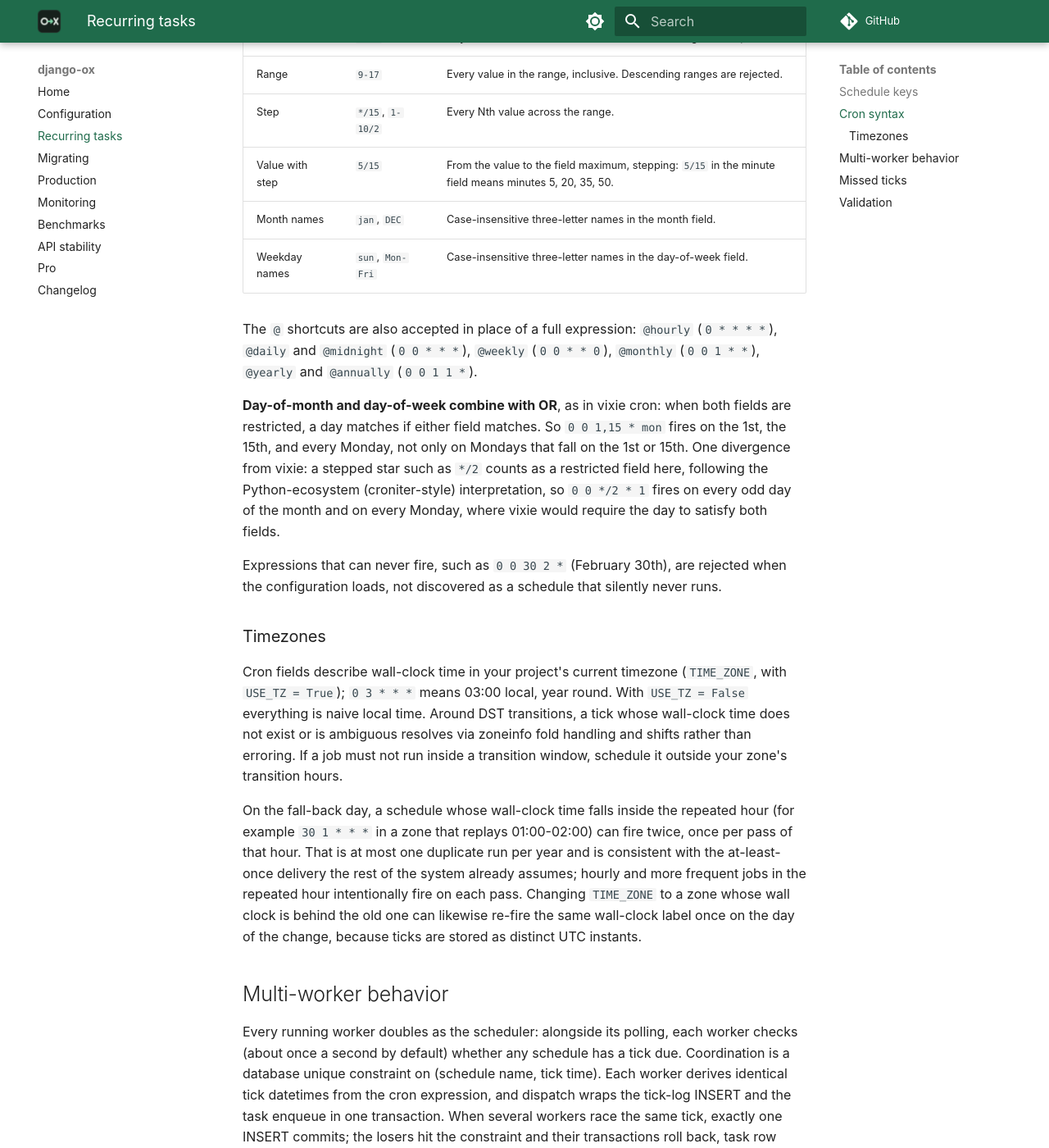
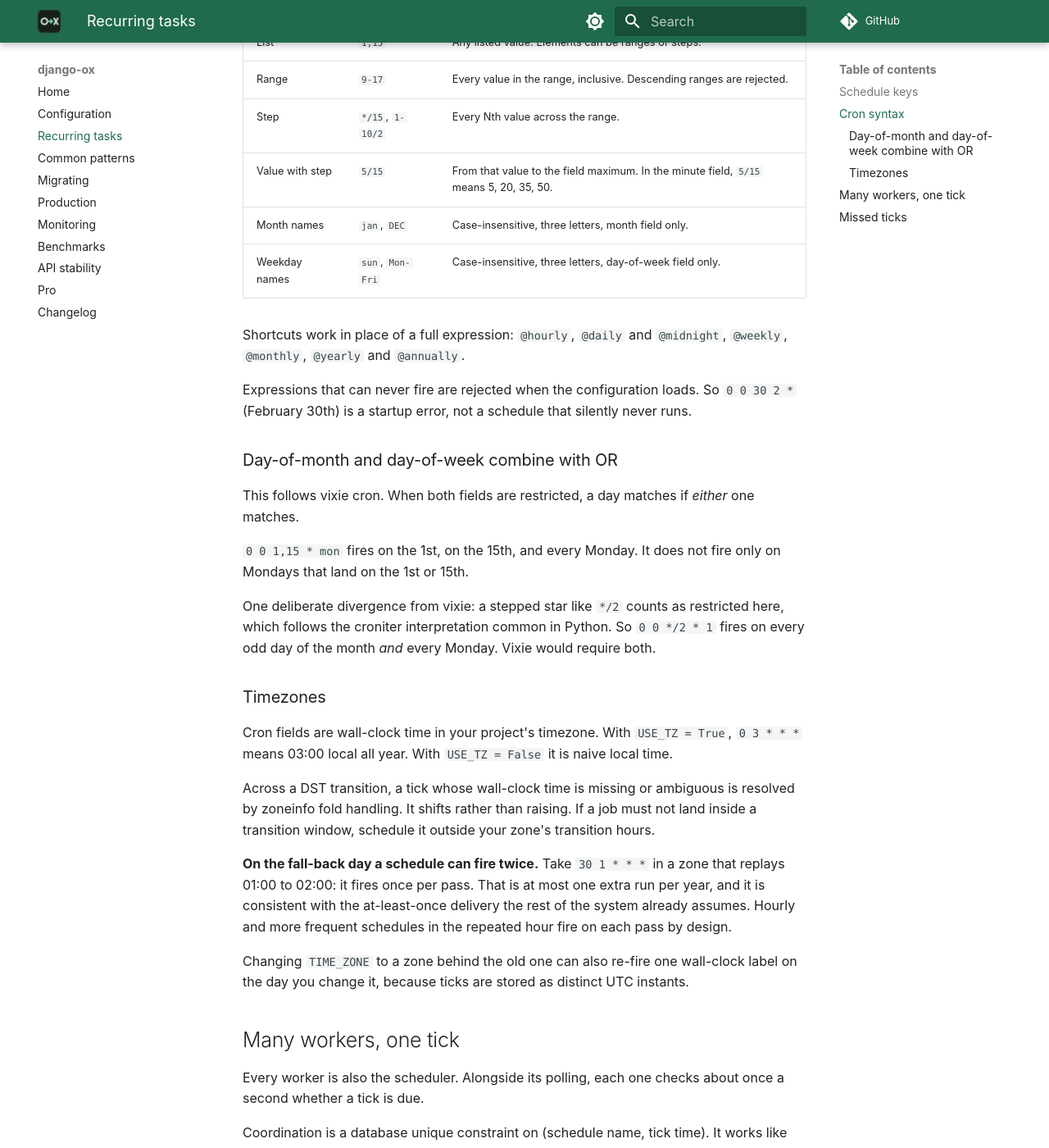
Before and after one commit to oxpull/django-ox, an MkDocs documentation site: the page built from docs/recurring-tasks.md, in a window 1280 px wide and 1400 px high, scrolled down 1712 px. Shown: the whole window at 82% size. Built offline with MkDocs 1.6.1 and Material for MkDocs 9.7.7, drawn with Linux system fonts in a browser that asks for light colours; comment, search, counter and statistics services are not loaded; some of the changed text lies outside the part shown.

Commit message:
Add a patterns page, and make the recurring-tasks page readable
The patterns page covers what people actually reach for: enqueueing inside a
transaction, retrying a third-party call, answering a webhook, polling a result,
deferring work, separating slow queues, scheduled cleanup, writing a task that
survives running twice, and testing without a worker.

It also documents something that was true but undocumented: a task function is
not called inside a transaction, so anything needing one has to open it.

The recurring-tasks page said the right things in sentences too long to follow,
averaging 25 words with eleven over thirty. Same facts, restructured, now
averaging 14. The multi-worker heading changed, so the inbound link from
production.md moves with it.

````diff
--- /dev/null
+++ b/docs/patterns.md
@@ -0,0 +1,227 @@
+# Common patterns
+
+Worked examples for the things people actually reach for. Every snippet uses the
+standard `django.tasks` API, so it works on any backend; the notes point out
+where django-ox behaves differently from a broker.
+
+## Send an email after signup
+
+The common case, and the one where a database queue behaves differently from a
+broker.
+
+```python
+from django.db import transaction
+from django.tasks import task
+
+
+@task
+def send_welcome_email(user_id):
+    user = User.objects.get(pk=user_id)
+    send_mail("Welcome", "...", None, [user.email])
+
+
+def register(request):
+    with transaction.atomic():
+        user = User.objects.create_user(...)
+        send_welcome_email.enqueue(user.pk)
+```
+
+No `transaction.on_commit()` here. The enqueue is an `INSERT` on the same
+connection, so the task becomes visible to workers only when the transaction
+commits. If `create_user` is rolled back further up, the email task disappears
+with it.
+
+Pass the id, not the object. Arguments are stored as JSON, and a stale copy of a
+model is a bug waiting to happen.
+
+## Retry a flaky third-party call
+
+Retries are automatic. Raise, and the worker schedules the next attempt with
+exponential backoff.
+
+```python
+@task
+def sync_to_crm(order_id):
+    order = Order.objects.get(pk=order_id)
+    response = httpx.post("https://crm.example.com/orders", json=order.payload)
+    response.raise_for_status()  # a 5xx raises, so the task retries
+```
+
+Tune the envelope on the backend, not per task:
+
+```python
+"OPTIONS": {
+    "MAX_ATTEMPTS": 5,
+    "BACKOFF_INITIAL": 10,   # seconds before the second attempt
+    "BACKOFF_MAX": 600,      # ceiling
+}
+```
+
+Every attempt keeps its own traceback, so a task that failed four times shows
+all four. After `MAX_ATTEMPTS` the task is `FAILED` and stays in the table:
+`ox_prune` keeps failed rows unless you pass `--include-failed`.
+
+## Answer a webhook fast
+
+Do the minimum in the request, then hand off. The sender gets its `200` straight
+away, however long the work behind it takes.
+
+```python
+@task
+def process_payment_event(event_id):
+    ...
+
+
+@csrf_exempt
+def stripe_webhook(request):
+    event = WebhookEvent.objects.create(payload=json.loads(request.body))
+    process_payment_event.enqueue(event.pk)
+    return HttpResponse(status=200)
+```
+
+Both writes are in the same transaction, so you cannot acknowledge an event you
+failed to record, or record one that never gets processed.
+
+## Run a job and check on it later
+
+`enqueue()` returns a result you can look up by id.
+
+```python
+result = build_report.enqueue(month="2026-08")
+request.session["report_task_id"] = result.id
+```
+
+```python
+from django.tasks import TaskResultStatus
+
+result = build_report.get_result(request.session["report_task_id"])
+result.refresh()
+
+if result.status == TaskResultStatus.SUCCESSFUL:
+    return redirect(result.return_value)
+if result.status == TaskResultStatus.FAILED:
+    return render(request, "report_failed.html", {"errors": result.errors})
+return render(request, "report_pending.html", {"attempts": result.attempts})
+```
+
+`refresh()` re-reads from the database, so call it before checking status.
+`status` is one of `READY`, `RUNNING`, `SUCCESSFUL` or `FAILED`, and
+`is_finished` covers the last two. Return values are stored as JSON, so return a
+URL or an id rather than a file or a model.
+
+## Defer work to a specific time
+
+Use `.using(run_after=...)`. It returns a copy of the task with that setting
+applied.
+
+```python
+from datetime import timedelta
+from django.utils import timezone
+
+send_reminder.using(run_after=timezone.now() + timedelta(days=1)).enqueue(booking.pk)
+```
+
+Workers ignore the row until then. For anything on a repeating clock, use a
+[schedule](recurring-tasks.md) instead of enqueueing the next one from inside
+the task.
+
+## Keep slow work off the fast queue
+
+Give slow tasks their own queue and run a separate worker for it, so a batch of
+report builds cannot delay password resets.
+
+```python
+@task(queue_name="reports")
+def build_report(month): ...
+
+
+@task(queue_name="emails", priority=50)
+def send_password_reset(user_id): ...
+```
+
+```
+python manage.py ox_worker --queues emails --concurrency 4
+python manage.py ox_worker --queues reports --concurrency 1
+```
+
+Priority runs from -100 to 100, higher first, and applies within a queue rather
+than across queues. List every queue you use in the backend's `QUEUES`, or set
+`QUEUES: []` to accept any name.
+
+## Clean up on a schedule
+
+```python
+"OPTIONS": {
+    "SCHEDULES": {
+        "expire-carts": {
+            "task": "shop.tasks.expire_abandoned_carts",
+            "cron": "*/30 * * * *",
+        },
+    },
+}
+```
+
+Nothing extra to run: the workers you already have dispatch the ticks. Details
+in [Recurring tasks](recurring-tasks.md).
+
+Task rows are not deleted for you. Run `ox_prune` on your own schedule, from
+cron, a systemd timer, or a django-ox schedule:
+
+```
+python manage.py ox_prune --older-than 7d
+```
+
+## Make a task safe to run twice
+
+The one habit worth building. Execution is at-least-once, so a task retries both
+when it raises and when its worker dies mid-run. Assume every task can run
+again.
+
+```python
+from django.db import transaction
+
+
+@task
+def charge_order(order_id):
+    with transaction.atomic():
+        order = Order.objects.select_for_update().get(pk=order_id)
+        if order.charged_at:
+            return  # a previous attempt already did this
+        charge(order, idempotency_key=f"order-{order.pk}")
+        order.charged_at = timezone.now()
+        order.save(update_fields=["charged_at"])
+```
+
+Guard on state you have written, not on a flag you set in memory. The row lock
+serialises concurrent attempts, and the idempotency key covers the gap where the
+charge succeeds but the transaction does not commit. Use one whenever the
+external system offers it.
+
+**Your task is not run inside a transaction.** The worker manages its own for
+claiming and bookkeeping, but your function is called outside them, so
+`select_for_update()` and anything else needing an open transaction must open
+one, as above.
+
+## Test without a worker
+
+Point the test settings at Django's own backends. No django-ox tables, no worker
+process.
+
+```python
+# runs tasks inline, so an assertion right after enqueue sees the effect
+TASKS = {"default": {"BACKEND": "django.tasks.backends.immediate.ImmediateBackend"}}
+```
+
+```python
+# records tasks without running them, for asserting what was enqueued
+TASKS = {"default": {"BACKEND": "django.tasks.backends.dummy.DummyBackend"}}
+```
+
+Keep django-ox in the settings you use for integration tests, where the point is
+to exercise claiming and retries for real.
+
+## Not in the core
+
+Batches, unique or deduplicated tasks, rate limiting and metrics export are not
+part of django-ox. They are the [Oxpull Pro](pro.md) feature set. Chains and
+workflows are on that roadmap and do not exist yet in either tier.
--- a/docs/production.md
+++ b/docs/production.md
@@ -79,7 +79,7 @@
   contention.
 - **Recurring schedules need no dedicated node.** Every worker dispatches;
   a unique constraint guarantees each tick fires once. See
-  [Recurring tasks](recurring-tasks.md#multi-worker-behavior).
+  [Recurring tasks](recurring-tasks.md#many-workers-one-tick).
 
 Workers can also be split by queue: run
 `ox_worker --queues emails --concurrency 8` next to
--- a/docs/recurring-tasks.md
+++ b/docs/recurring-tasks.md
@@ -1,10 +1,9 @@
 # Recurring tasks
 
-django-ox runs cron-style recurring tasks without a separate scheduler
-process. Schedules are declared in settings, next to the backend they
-enqueue through, so they are versioned and deployed with the code that
-defines the tasks. The database holds only a dispatch log; there are no
-schedule rows to edit by hand.
+django-ox runs cron-style schedules with no separate scheduler process. You
+declare them in settings, next to the backend they enqueue through, so they are
+versioned and deployed with your code. The database holds a dispatch log and
+nothing else. There are no schedule rows to edit by hand.
 
 ```python
 TASKS = {
@@ -28,19 +27,20 @@
 }
 ```
 
-Each tick enqueues a normal task instance, which workers claim and execute
-through the ordinary queue. Retries, backoff, priorities and the result
-store all apply unchanged.
+Each tick enqueues an ordinary task. Workers claim it through the normal queue,
+so retries, backoff, priorities and the result store all work as usual.
 
 ## Schedule keys
 
-Schedule names are the dictionary keys: non-empty strings, at most 128
-characters. Schedule names must be unique across all configured backends,
-not just within one; the dispatch log is keyed by name alone, so a name
-shared between two backends is rejected at startup and by `manage.py
-check` (`django_ox.E003`) instead of letting the backends suppress each
-other's ticks. Each entry accepts exactly these keys (anything else is
-rejected at startup):
+The dictionary keys are the schedule names. They must be non-empty strings of at
+most 128 characters.
+
+**Names must be unique across every backend, not just within one.** The dispatch
+log is keyed by name alone, so two backends sharing a name would suppress each
+other's ticks. A duplicate is rejected at worker startup and by
+`manage.py check`, as `django_ox.E003`.
+
+Each entry accepts exactly these keys. Anything else is rejected at startup:
 
 | Key | Required | Meaning |
 | --- | --- | --- |
@@ -51,114 +51,96 @@
 | `queue_name` | no | Queue override; defaults to the task's own queue. |
 | `priority` | no | Priority override, -100 to 100. |
 
-A schedule always enqueues through the backend it is declared under, even
-if the task was declared with a different backend alias.
+A schedule enqueues through the backend it is declared under. That holds even if
+the task itself was declared against a different backend alias.
 
 ## Cron syntax
 
-Expressions use the classic five fields, in order: minute (0-59), hour
-(0-23), day of month (1-31), month (1-12), day of week (0-7, where both 0
-and 7 mean Sunday). The parser supports vixie cron syntax:
+Five fields, in order: minute (0-59), hour (0-23), day of month (1-31), month
+(1-12), day of week (0-7, where 0 and 7 both mean Sunday).
 
 | Form | Example | Meaning |
 | --- | --- | --- |
 | Any | `*` | Every value. |
 | Value | `30` | That value. |
-| List | `1,15` | Any listed value. Elements can themselves be ranges or steps. |
+| List | `1,15` | Any listed value. Elements can be ranges or steps. |
 | Range | `9-17` | Every value in the range, inclusive. Descending ranges are rejected. |
 | Step | `*/15`, `1-10/2` | Every Nth value across the range. |
-| Value with step | `5/15` | From the value to the field maximum, stepping: `5/15` in the minute field means minutes 5, 20, 35, 50. |
-| Month names | `jan`, `DEC` | Case-insensitive three-letter names in the month field. |
-| Weekday names | `sun`, `Mon-Fri` | Case-insensitive three-letter names in the day-of-week field. |
+| Value with step | `5/15` | From that value to the field maximum. In the minute field, `5/15` means 5, 20, 35, 50. |
+| Month names | `jan`, `DEC` | Case-insensitive, three letters, month field only. |
+| Weekday names | `sun`, `Mon-Fri` | Case-insensitive, three letters, day-of-week field only. |
 
-The `@` shortcuts are also accepted in place of a full expression:
-`@hourly` (`0 * * * *`), `@daily` and `@midnight` (`0 0 * * *`), `@weekly`
-(`0 0 * * 0`), `@monthly` (`0 0 1 * *`), `@yearly` and `@annually`
-(`0 0 1 1 *`).
+Shortcuts work in place of a full expression: `@hourly`, `@daily` and
+`@midnight`, `@weekly`, `@monthly`, `@yearly` and `@annually`.
 
-**Day-of-month and day-of-week combine with OR**, as in vixie cron: when
-both fields are restricted, a day matches if either field matches. So
-`0 0 1,15 * mon` fires on the 1st, the 15th, and every Monday, not only on
-Mondays that fall on the 1st or 15th. One divergence from vixie: a stepped
-star such as `*/2` counts as a restricted field here, following the
-Python-ecosystem (croniter-style) interpretation, so `0 0 */2 * 1` fires
-on every odd day of the month and on every Monday, where vixie would
-require the day to satisfy both fields.
+Expressions that can never fire are rejected when the configuration loads. So
+`0 0 30 2 *` (February 30th) is a startup error, not a schedule that silently
+never runs.
 
-Expressions that can never fire, such as `0 0 30 2 *` (February 30th), are
-rejected when the configuration loads, not discovered as a schedule that
-silently never runs.
+### Day-of-month and day-of-week combine with OR
+
+This follows vixie cron. When both fields are restricted, a day matches if
+*either* one matches.
+
+`0 0 1,15 * mon` fires on the 1st, on the 15th, and every Monday. It does not
+fire only on Mondays that land on the 1st or 15th.
+
+One deliberate divergence from vixie: a stepped star like `*/2` counts as
+restricted here, which follows the croniter interpretation common in Python. So
+`0 0 */2 * 1` fires on every odd day of the month *and* every Monday. Vixie
+would require both.
 
 ### Timezones
 
-Cron fields describe wall-clock time in your project's current timezone
-(`TIME_ZONE`, with `USE_TZ = True`); `0 3 * * *` means 03:00 local, year
-round. With `USE_TZ = False` everything is naive local time. Around DST
-transitions, a tick whose wall-clock time does not exist or is ambiguous
-resolves via zoneinfo fold handling and shifts rather than erroring. If a
-job must not run inside a transition window, schedule it outside your
-zone's transition hours.
+Cron fields are wall-clock time in your project's timezone. With `USE_TZ = True`,
+`0 3 * * *` means 03:00 local all year. With `USE_TZ = False` it is naive local
+time.
 
-On the fall-back day, a schedule whose wall-clock time
-falls inside the repeated hour (for example `30 1 * * *` in a zone that
-replays 01:00-02:00) can fire twice, once per pass of that hour. That is
-at most one duplicate run per year and is consistent with the at-least-once
-delivery the rest of the system already assumes; hourly and more frequent
-jobs in the repeated hour intentionally fire on each pass. Changing
-`TIME_ZONE` to a zone whose wall clock is behind the old one can likewise
-re-fire the same wall-clock label once on the day of the change, because
-ticks are stored as distinct UTC instants.
+Across a DST transition, a tick whose wall-clock time is missing or ambiguous is
+resolved by zoneinfo fold handling. It shifts rather than raising. If a job must
+not land inside a transition window, schedule it outside your zone's transition
+hours.
 
-## Multi-worker behavior
+**On the fall-back day a schedule can fire twice.** Take `30 1 * * *` in a zone
+that replays 01:00 to 02:00: it fires once per pass. That is at most one extra
+run per year, and it is consistent with the at-least-once delivery the rest of
+the system already assumes. Hourly and more frequent schedules in the repeated
+hour fire on each pass by design.
 
-Every running worker doubles as the scheduler: alongside its polling, each
-worker checks (about once a second by default) whether any schedule has a
-tick due. Coordination is a database unique constraint on
-(schedule name, tick time). Each worker derives identical tick datetimes
-from the cron expression, and dispatch wraps the tick-log INSERT and the
-task enqueue in one transaction. When several workers race the same tick,
-exactly one INSERT commits; the losers hit the constraint and their
-transactions roll back, task row included. Each tick therefore fires
-exactly once, with any number of workers, and dispatching survives as long
-as at least one worker is running.
+Changing `TIME_ZONE` to a zone behind the old one can also re-fire one
+wall-clock label on the day you change it, because ticks are stored as distinct
+UTC instants.
 
-Scheduling is a property of the workers you already run; it adds nothing
-extra to deploy, monitor, or fail over.
+## Many workers, one tick
+
+Every worker is also the scheduler. Alongside its polling, each one checks about
+once a second whether a tick is due.
+
+Coordination is a database unique constraint on (schedule name, tick time). It
+works like this:
+
+1. Every worker derives the same tick datetimes from the cron expression.
+2. Dispatch wraps the tick-log `INSERT` and the task enqueue in one transaction.
+3. When workers race the same tick, exactly one `INSERT` commits.
+4. The losers hit the constraint and roll back, task row included.
+
+So each tick fires exactly once, whatever the worker count, and dispatch keeps
+working as long as one worker is alive. Scheduling is a property of the workers
+you already run. There is nothing extra to deploy, monitor or fail over.
 
 ## Missed ticks
 
-The policy, stated plainly:
+**If every worker was down when a tick passed, the most recent missed tick fires
+once on recovery. Older ones are skipped.**
 
-- **If every worker was down when a tick passed, the latest missed tick
-  fires once on recovery. Older missed ticks are skipped.** A nightly job
-  that was due during an unlucky deploy window still runs when workers
-  come back, but a weekend of downtime for a five-minute schedule does not
-  replay hundreds of stale runs.
-- **A newly deployed schedule does not fire for times before it existed.**
-  The first time a worker sees a schedule with no tick history, it records
-  the current tick as an anchor without enqueueing anything; the schedule
-  first fires at its next tick after deployment.
-- The recovery baseline is each schedule's most recent tick row, which is
-  why `ox_prune` always preserves it (see
-  [Configuration](configuration.md#ox_prune)).
+A nightly job due during an unlucky deploy still runs when workers return. A
+weekend of downtime on a five-minute schedule does not replay hundreds of stale
+runs.
 
-If your recurring job genuinely needs every interval processed, encode the
-interval in the task's arguments or derive it from your data inside the
-task; the scheduler guarantees at most one enqueue per tick, not a replay
-of history.
+**A new schedule never fires for times before it existed.** The first time a
+worker sees a schedule with no history, it records the current tick as an anchor
+and enqueues nothing. The schedule first fires at its next tick.
 
-## Validation
-
-Misconfigured schedules fail fast, in two places: the worker refuses to
-start, and `manage.py check` reports `django_ox.E002`. Checked at load
-time: the task path imports and is a `django.tasks` Task, the cron
-expression parses and can fire, `args`/`kwargs` are JSON-serializable, and
-`queue_name`/`priority` overrides pass the backend's own task validation.
-A schedule name that appears on more than one backend is reported
-separately as `django_ox.E003`.
-
-One caveat: the `task_enqueued` signal fires inside the dispatch
-transaction. If the tick loses the unique-constraint race and rolls back,
-the signal has already fired for a task that never committed. Django core
-gives no guidance on signals inside rolled-back transactions; treat
-`task_enqueued` as advisory if you listen to it.
+The recovery baseline is each schedule's most recent tick row, which is why
+`ox_prune` always keeps it. See
+[Configuration](configuration.md#ox_prune).
--- a/mkdocs.yml
+++ b/mkdocs.yml
@@ -52,6 +52,7 @@
   - Home: index.md
   - Configuration: configuration.md
   - Recurring tasks: recurring-tasks.md
+  - Common patterns: patterns.md
   - Migrating: migrating.md
   - Production: production.md
   - Monitoring: monitoring.md
````
